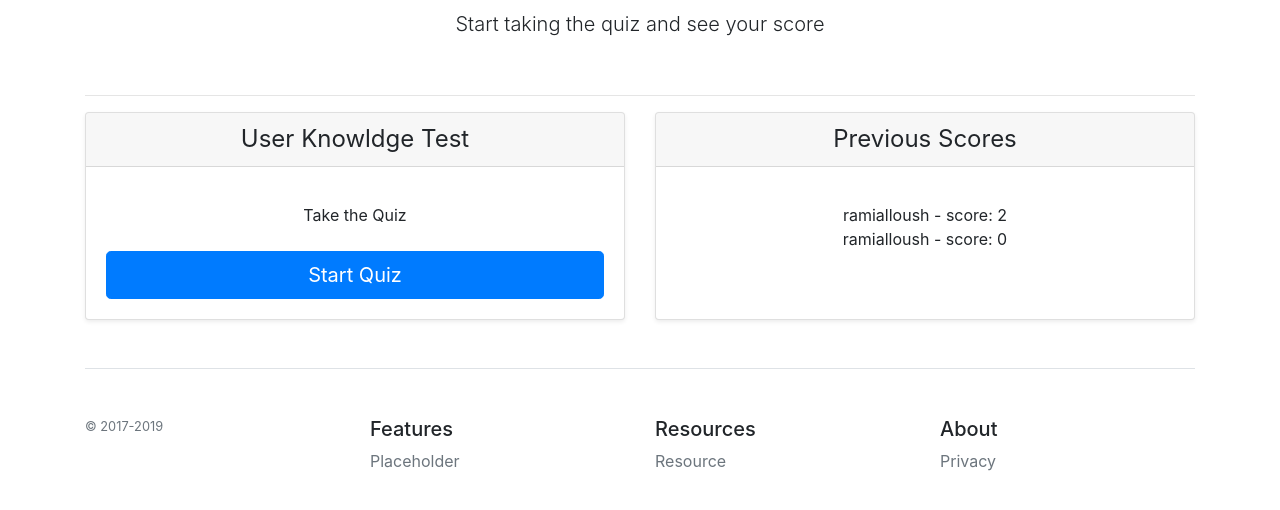
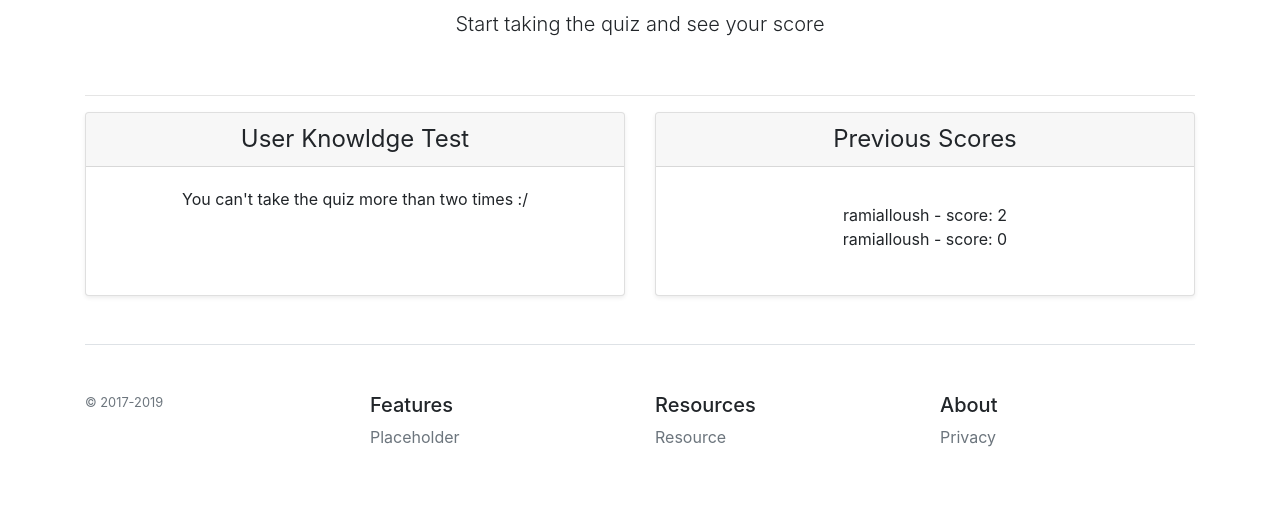
Before and after one commit to rami-alloush/user_survey_app, a Django app: page /quiz/ in a window 1280 px wide. Shown: the part 201-711 px from the top of the page. Run offline with Django 3.2, Linux system fonts and the light colour scheme; a user stored in the database is signed in; data comes from the database, SQL or seed files in the repository; both versions use the stored data as it was after the commit.

Commit message:
Limit quiz to two times

```diff
--- a/quiz/templates/quiz/index.html
+++ b/quiz/templates/quiz/index.html
@@ -7,12 +7,11 @@
             <h4 class="my-0 font-weight-normal">User Knowldge Test</h4>
         </div>
         <div class="card-body">
-            <ul class="list-unstyled mt-3 mb-4">
-                <li>Take the Quiz</li>
-            </ul>
-            {% if request.user.is_authenticated %}
+            {% if request.user.is_authenticated and score_list.count < 2 %}
             <a href="{% url 'quiz:detail' 1 %}" class="btn btn-lg btn-block btn-primary" role="button">Start
                 Quiz</a>
+            {% elif score_list.count == 2 %}
+            You can't take the quiz more than two times :/
             {% else %}
             You must log in first to take the quiz
             {% endif %}
```
Also changed, not shown: db.sqlite3.
